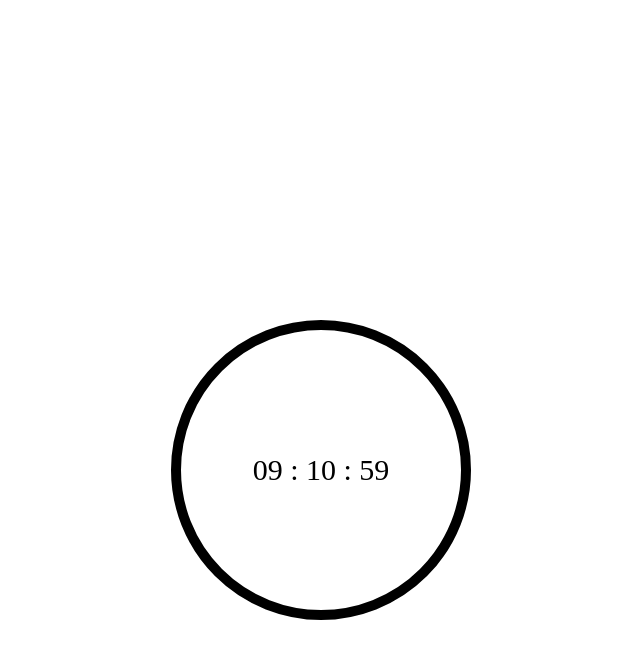
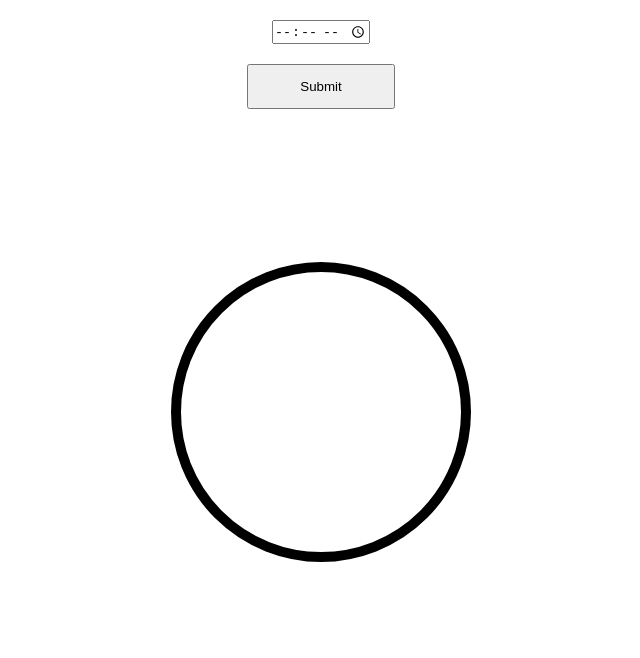
Before and after one commit to KrunalKadtan/Stopwatch, a plain HTML site: page index.html in a window 1280 px wide. Shown: the whole page, without its empty margins (319-959 px from the left). Drawn offline with Linux system fonts and the light colour scheme.

Commit message:
Display Input Time

```diff
--- a/index.html
+++ b/index.html
@@ -8,8 +8,17 @@
     <link rel="stylesheet" href="style.css">
 </head>
 <body>
-    <div id="watch">
-        <div id="time">10 : 10 : 10</div>
+    <div id="inp-container">
+        <!-- <input type="date" id="inp-date"> -->
+        <input type="time" id="inp-time">
+    </div>
+
+    <button id="btn" onclick="calculateTime()">Submit</button>
+
+    <div id="container">
+        <div id="watch">
+            <div id="time"></div>
+        </div>
     </div>
 
     <script src="script.js"></script>
--- a/script.js
+++ b/script.js
@@ -1,18 +1,21 @@
 
-const timeDisplay = document.querySelector('#time')
+function calculateTime() {
+    const timeDisplay = document.querySelector('#time')
+    const inputTime = document.querySelector('#inp-time').value;
 
+    let inpHours = parseInt(inputTime.split(':')[0]);
+    let inpMinutes = parseInt(inputTime.split(':')[1]);
 
-let updateTime = setInterval(function() {
-    let time = new Date();
+    let updateTime = setInterval(function() {
 
-    let hours = Math.floor(time.getHours());
-    (hours < 10) ? (hours = "0" + hours) : (hours = hours);
+        let now = new Date();
 
-    let minutes = Math.floor(time.getMinutes());
-    (minutes < 10) ? (minutes = "0" + minutes) : (minutes = minutes);
+        // let days = now.getDate() - 1;
+        let hours = now.getHours() - inpHours;
+        let minutes = now.getMinutes() - inpMinutes;
+        let seconds = now.getSeconds() - 0;
 
-    let seconds = Math.floor(time.getSeconds());
-    (seconds < 10) ? (seconds = "0" + seconds) : (seconds = seconds);
-
-    timeDisplay.textContent = hours + " : " + minutes + " : " + seconds;
-})
+        // timeDisplay.textContent = `${hours} : ${minutes} : ${seconds}`;
+        timeDisplay.textContent = `${inpHours} : ${inpMinutes}`
+    })
+}
--- a/style.css
+++ b/style.css
@@ -5,12 +5,23 @@
     box-sizing: border-box;
 }
 
-body {
-    width: 100%;
-    height: 100%;
+#inp-container {
+    display: flex;
+    justify-content: space-around;
+    align-items: center;
+    margin: 20px;
+}
+
+#btn {
+    display: block;
+    margin-inline: auto;
+    padding: 1% 4%;
+}
+
+#container {
     display: flex;
     justify-content: center;
-    margin: 25% auto;
+    margin: 12% auto;
 }
 
 #watch {
```
